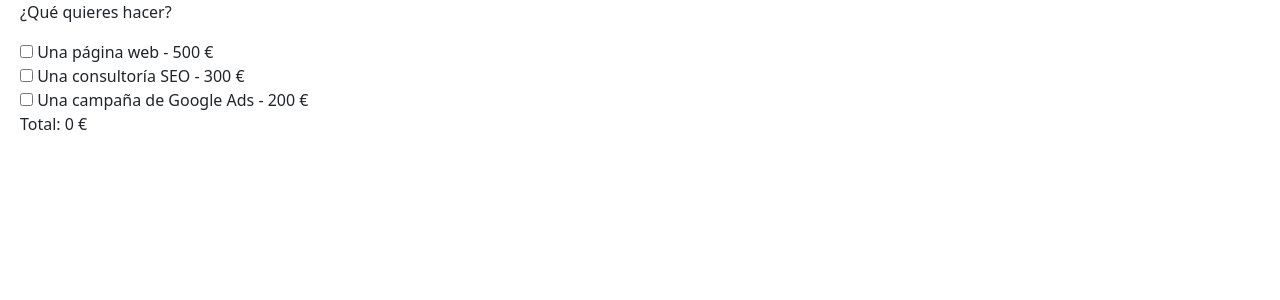
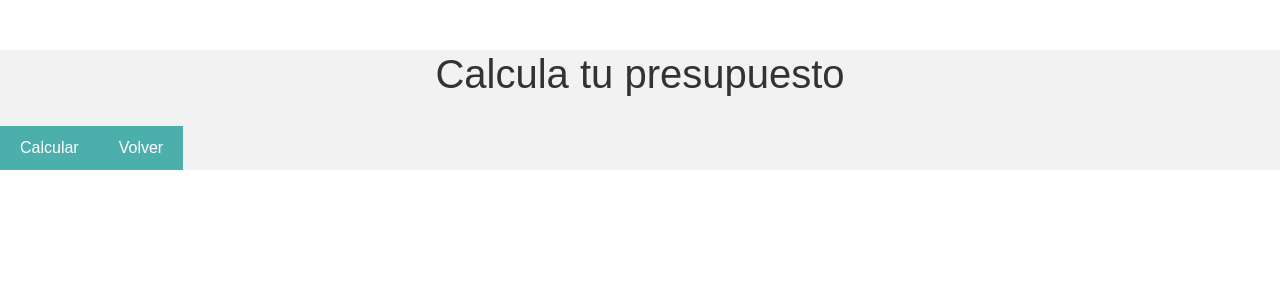
Before and after one commit to LolaSeoane/Sprint-7, an Angular app: page / in a window 1280 px wide. Shown: the top 300 px of the page. Built offline with nearby package versions, Linux system fonts and the light colour scheme.

Commit message:
Ejercicio4

```diff
--- a/src/app/app.component.html
+++ b/src/app/app.component.html
@@ -1 +1,2 @@
-<app-home></app-home>
+<!--<app-home></app-home>-->
+<app-welcome></app-welcome>
--- a/src/app/panell/panell.component.css
+++ b/src/app/panell/panell.component.css
@@ -5,7 +5,7 @@
     padding: 10px;
 
   }
-.row label, .row input {
+.row label,.row input {
     width: 50%;
 
   }
@@ -13,3 +13,7 @@
   background-color: coral;
 
 }
+.form-control {
+  border: none;
+  text-align: center;
+}
--- a/src/app/panell/panell.component.html
+++ b/src/app/panell/panell.component.html
@@ -4,7 +4,7 @@
     <div class="row mb-3">
       <label for="pagNumber" class="col-sm-3 col-form-label">Número de páginas</label>
       <div class="col-sm-6">
-        <div class="input-group d-flex align-items-center">
+        <div class="input-group align-items-center">
           <button class="btn btn-outline" type="button" (click)="sumar(pages)">+</button>
           <input type="text" class="form-control" id="inputPagNumber" formControlName="pages" min="1">
           <button class="btn btn-outline" type="button" (click)="restar(pages)">-</button>
@@ -14,7 +14,7 @@
     <div class="row mb-2">
       <label for="languagesNumber" class="col-sm-3 col-form-label">Número de idiomas</label>
       <div class="col-sm-6">
-        <div class="input-group d-flex align-items-center">
+        <div class="input-group align-items-center">
           <button class="btn btn-outline" type="button" (click)="sumar(languages)">+</button>
           <input type="text" class="form-control" id="inputLanguagesNumber" formControlName="languages" min="1">
           <button class="btn btn-outline" type="button" (click)="restar(languages)">-</button>
--- /dev/null
+++ b/src/app/welcome/welcome.component.css
@@ -0,0 +1,29 @@
+body {
+    font-family: Arial, sans-serif;
+    background-color: #f2f2f2;
+    margin: 0;
+    padding: 0;
+  }
+
+  h1 {
+    color: #333;
+    text-align: center;
+    margin-top: 50px;
+  }
+
+  button {
+    background-color: #4cafac;
+    border: none;
+    color: white;
+    padding: 10px 20px;
+    text-align: center;
+    text-decoration: none;
+    display: inline-block;
+    font-size: 16px;
+    margin-top: 20px;
+    cursor: pointer;
+  }
+
+  button:hover {
+    background-color: #3e578e;
+  }
--- /dev/null
+++ b/src/app/welcome/welcome.component.html
@@ -0,0 +1,7 @@
+
+<body>
+<h1>Calcula tu presupuesto</h1>
+<button (click)="navigateToHome()">Calcular</button>
+<app-home *ngIf="showHome"></app-home>
+<button (click)="navigateToWelcome()">Volver</button>
+</body>
--- /dev/null
+++ b/src/app/welcome/welcome.component.ts
@@ -0,0 +1,25 @@
+import { Component } from '@angular/core';
+import { Router } from '@angular/router';
+import { HomeComponent } from '../home/home.component';
+
+@Component({
+  selector: 'app-welcome',
+  templateUrl: './welcome.component.html',
+  styleUrls: ['./welcome.component.css']
+})
+export class WelcomeComponent {
+  showHome = false;
+
+  constructor(private router: Router) { }
+
+  navigateToHome() {
+    this.router.navigate(['./home']);
+    this.showHome = true;
+  }
+
+  navigateToWelcome() {
+    this.router.navigate(['./welcome']);
+    this.showHome = false;
+  }
+
+}
```
Also changed, not shown: src/app/app.module.ts (+12 -2 lines), 2 other files (tests, documents, lock files or other folders).
